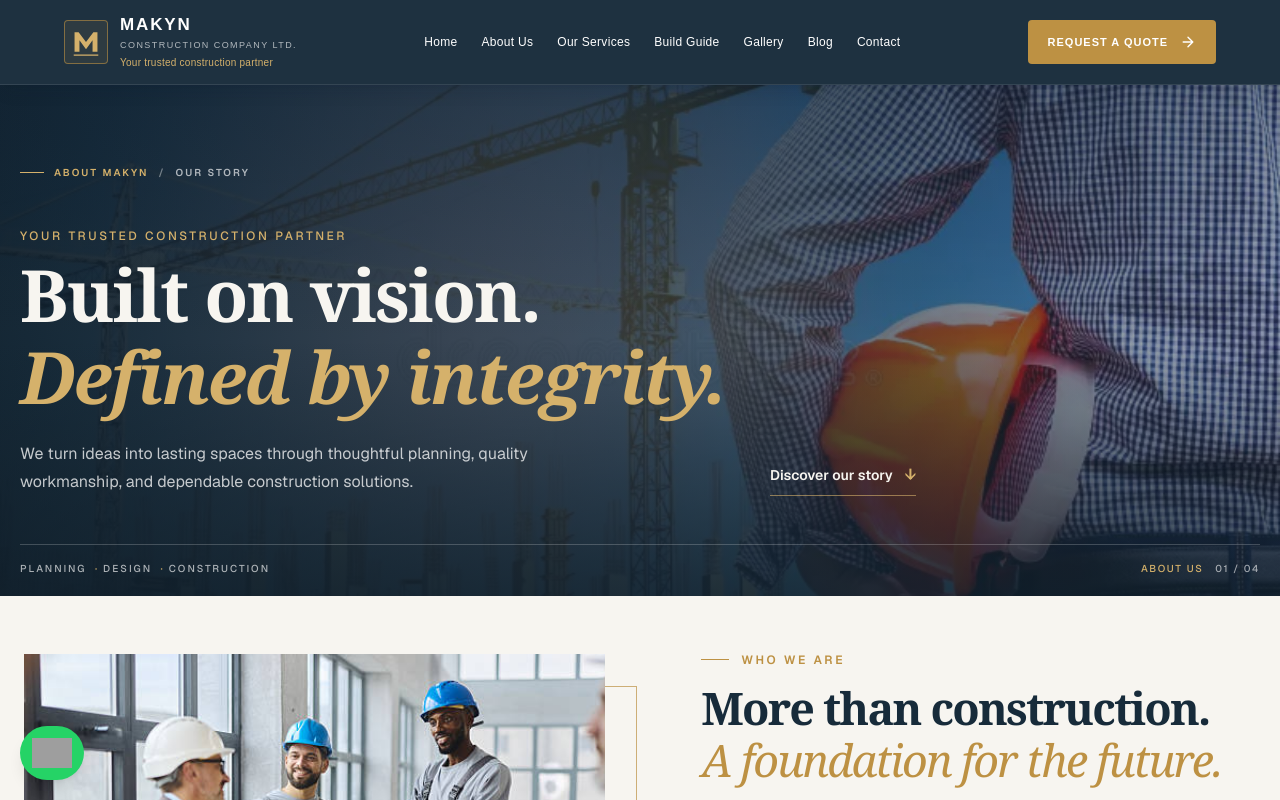
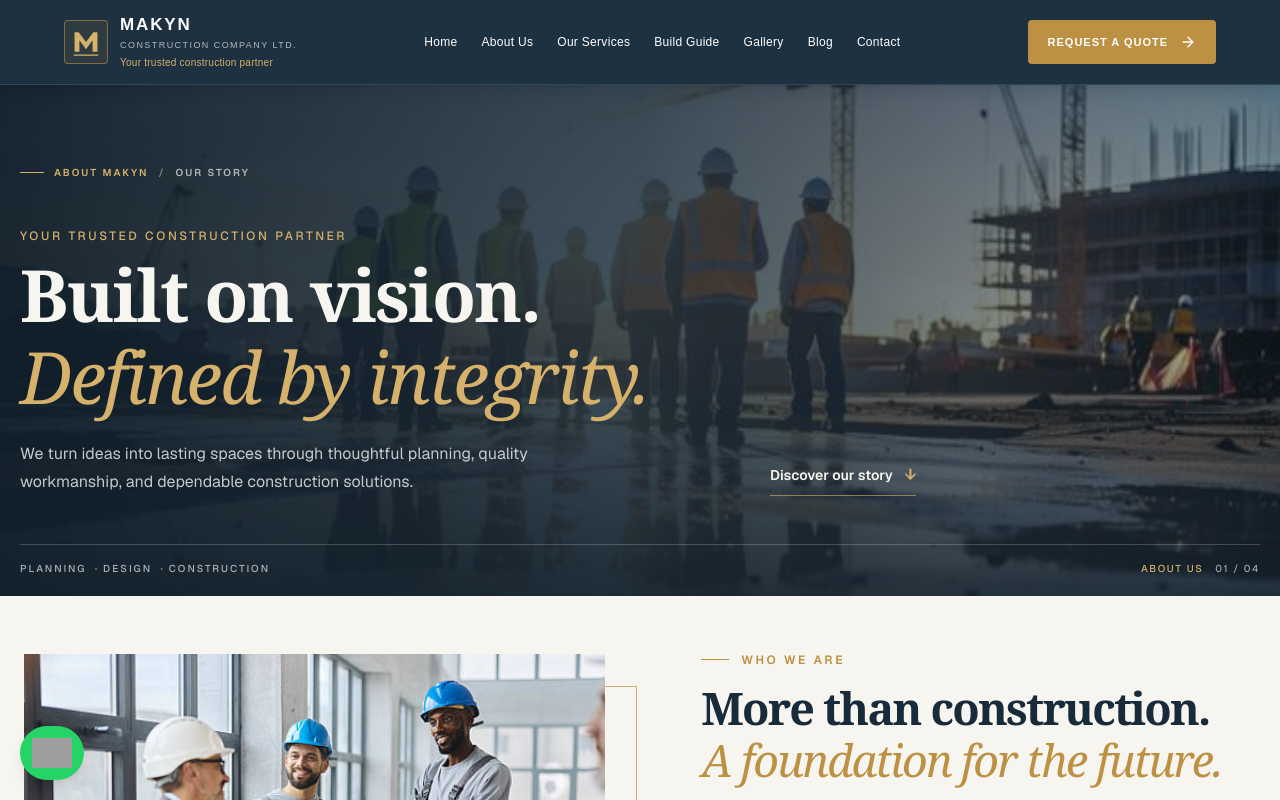
Before and after one commit to Seifuddin/makyn, a Next.js app: page /about-lab in a window 1280 px wide. Shown: the top 800 px of the page. Built offline with nearby package versions, Linux system fonts and the light colour scheme; grey boxes are pictures that could not be loaded.

Commit message:
improved hero section images

```diff
--- a/components/about/AboutHero.tsx
+++ b/components/about/AboutHero.tsx
@@ -7,7 +7,7 @@ export default function AboutHero() {
     <section className="relative isolate w-full overflow-hidden bg-[#172b3a] text-[#f7f5f0]">
       {/* Background image */}
       <Image
-        src="/images/services/buildingconstruction.webp"
+        src="/images/imageconstruction.jpeg"
         alt="Contemporary construction and architectural design"
         fill
         priority
@@ -38,7 +38,7 @@ export default function AboutHero() {
 
           <h1 className="max-w-4xl font-serif text-4xl font-bold leading-[1.08] tracking-tight sm:text-5xl md:text-6xl lg:text-7xl">
             Built on vision.
-            <span className="mt-1 block font-semibold italic text-[#d5b16b]">
+            <span className="mt-1 block font-normal italic text-[#d5b16b]">
               Defined by integrity.
             </span>
           </h1>
--- a/components/blog/BlogHero.tsx
+++ b/components/blog/BlogHero.tsx
@@ -8,7 +8,7 @@ export default function BlogHero() {
 
       {/* Background Image */}
       <Image
-        src="/images/services/buildingconstruction.webp"
+        src="/images/imageconstruction.jpeg"
         alt="Modern building construction"
         fill
         priority
--- a/components/projects/ProjectsHero.tsx
+++ b/components/projects/ProjectsHero.tsx
@@ -6,7 +6,7 @@ export default function ProjectsHero() {
   return (
     <section className="relative isolate flex min-h-[440px] items-end overflow-hidden bg-[#172B3A] sm:min-h-[500px] lg:min-h-[560px]">
       <Image
-        src="/images/projects/buildingconstruction.webp"
+        src="/images/hero.jpg"
         alt="Makyn Construction architectural portfolio"
         fill
         priority
--- a/components/services/ServicesHero.tsx
+++ b/components/services/ServicesHero.tsx
@@ -14,7 +14,7 @@ export default function ServicesHero() {
     <section className="relative isolate w-full overflow-hidden bg-[#172b3a] text-[#f7f5f0]">
       {/* Full-width background image */}
       <Image
-        src="/images/services/buildingconstruction.webp"
+        src="/images/imageconstruction.jpeg"
         alt="Makyn construction and building development"
         fill
         priority
```
